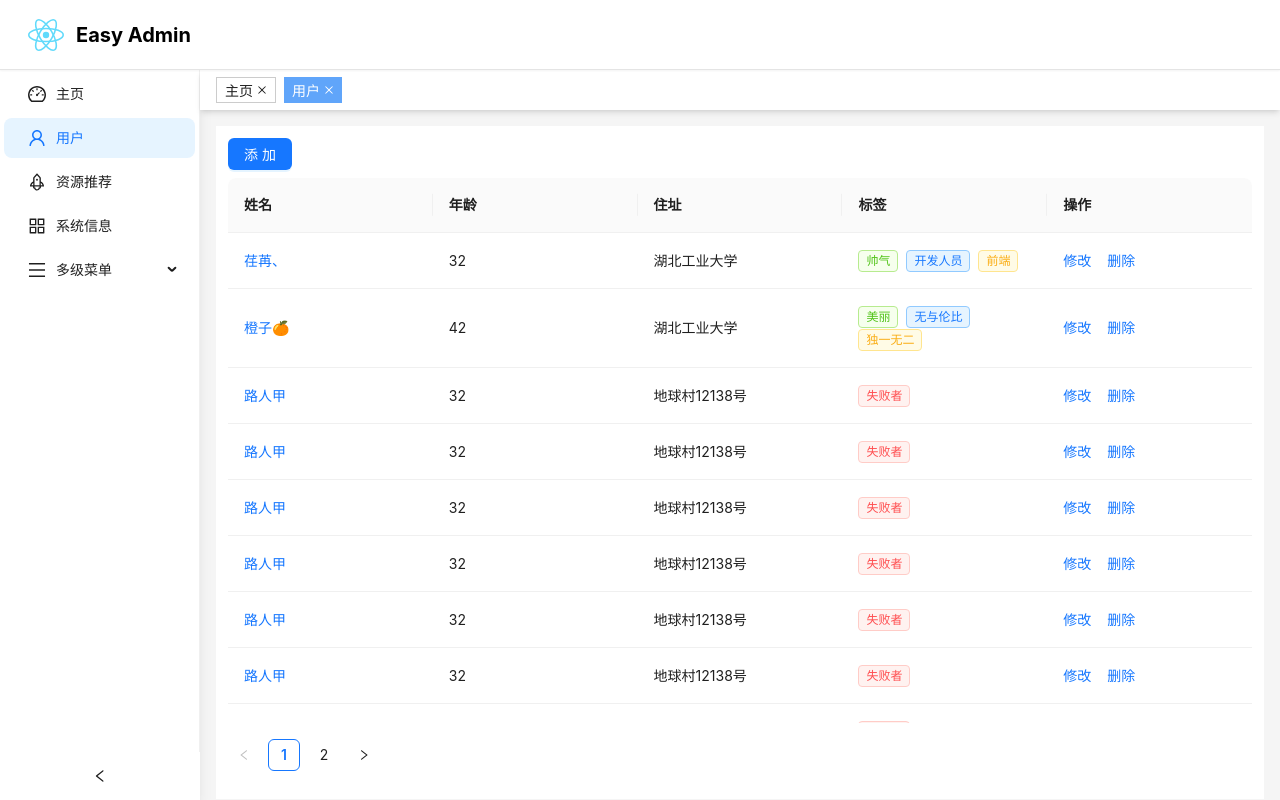
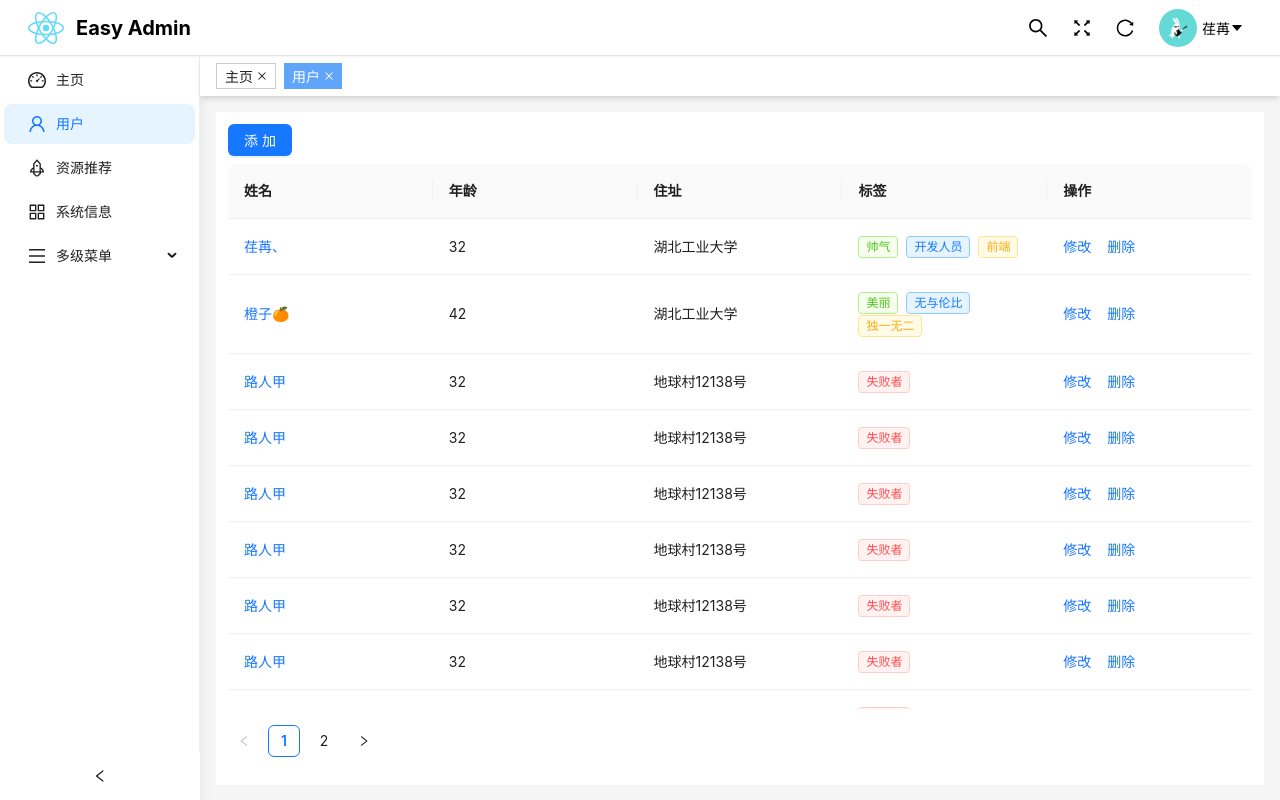
Before and after one commit to renranSy/easy-admin-template, a React (Vite) app: page /#/user in a window 1280 px wide. Built offline with nearby package versions, Linux system fonts and the light colour scheme.

Commit message:
feat🆕: header功能添加

```diff
--- a/src/layouts/Sidebar/index.tsx
+++ b/src/layouts/Sidebar/index.tsx
@@ -94,7 +94,7 @@ const Sidebar = () => {
       theme="light"
       className="shadow-lg"
       width="200"
-      style={{ height: 'calc(100vh - 70px)' }}>
+      style={{ height: 'calc(100vh - 56px)' }}>
       <Menu
         className="h-full"
         defaultSelectedKeys={[location.pathname]}
--- a/src/layouts/header/index.tsx
+++ b/src/layouts/header/index.tsx
@@ -1,16 +1,144 @@
-import React from 'react'
+import React, { createRef, useEffect, useState } from 'react'
+import type { MenuProps } from 'antd'
+import { Avatar, Dropdown, Input, InputRef } from 'antd'
+
+import {
+  CaretDownFilled,
+  FullscreenOutlined,
+  LogoutOutlined,
+  ReloadOutlined,
+  SearchOutlined,
+  SettingOutlined,
+  UserOutlined
+} from '@ant-design/icons'
+
+const dropdownItems: MenuProps['items'] = [
+  {
+    key: '1',
+    label: (
+      <>
+        <UserOutlined style={{ fontSize: '14px' }} />
+        <span className="ml-1">个人中心</span>
+      </>
+    )
+  },
+  {
+    key: '2',
+    label: (
+      <>
+        <SettingOutlined style={{ fontSize: '14px' }} />
+        <span className="ml-1">个人设置</span>
+      </>
+    )
+  },
+  {
+    key: '3',
+    label: (
+      <>
+        <LogoutOutlined style={{ fontSize: '14px' }} />
+        <span className="ml-1">退出登录</span>
+      </>
+    )
+  }
+]
 
 const Header = () => {
+  const [searchInputWidth, setSearchInputWidth] = useState(0)
+  const searchRef = createRef<InputRef>()
+  const clickSearch = (e: React.MouseEvent<HTMLSpanElement>) => {
+    e.stopPropagation()
+    setSearchInputWidth(240)
+    console.log(searchRef)
+    searchRef.current!.focus()
+  }
+
+  const blurSearch = () => {
+    setSearchInputWidth(0)
+  }
+
+  useEffect(() => {
+    document.body.addEventListener('click', blurSearch)
+
+    return () => {
+      document.body.removeEventListener('click', blurSearch)
+    }
+  }, [])
+
   return (
     <>
       <div
         className="flex items-center justify-between bg-white shadow-sm px-7 w-full"
-        style={{ height: '70px', borderBottom: '1px solid #e4e4e4', position: 'relative', zIndex: '999' }}>
+        style={{
+          height: '56px',
+          borderBottom: '1px solid #e4e4e4',
+          position: 'relative',
+          zIndex: '999'
+        }}>
         <div className="flex items-center">
           <img style={{ width: '36px', height: '36px' }} src="/logo.svg" alt="" />
           <div className="font-bold ml-3" style={{ fontSize: 20 }}>
             Easy Admin
           </div>
+        </div>
+        <div className="flex items-center h-full">
+          <div className="flex items-center mr-2 h-full hover:bg-gray-1" style={{ transition: 'all 0.2s ease-in-out' }}>
+            <div className="h-full px-2 cursor-pointer hover:bg-gray-1" style={{ transition: 'all 0.2s ease-in-out' }}>
+              <SearchOutlined
+                onClick={(e) => clickSearch(e)}
+                className="h-full active:text-blue-4"
+                style={{ fontSize: '20px' }}
+              />
+            </div>
+            <div
+              onClick={(e) => {
+                e.stopPropagation()
+              }}
+              style={{
+                width: searchInputWidth,
+                overflow: 'hidden',
+                transition: 'all 0.2s ease-in-out'
+              }}>
+              <Input ref={searchRef} onBlur={() => blurSearch()} placeholder="Search" />
+            </div>
+          </div>
+          <div
+            className="flex items-center mr-2 px-2 h-full  cursor-pointer hover:bg-gray-1"
+            style={{ transition: 'all 0.2s ease-in-out' }}>
+            <FullscreenOutlined
+              onClick={async () => {
+                await document.documentElement.requestFullscreen()
+              }}
+              className="active:text-blue-4"
+              style={{ fontSize: '20px' }}
+            />
+          </div>
+          <div
+            className="flex items-center mr-2 px-2 h-full  cursor-pointer hover:bg-gray-1"
+            style={{ transition: 'all 0.2s ease-in-out' }}>
+            <ReloadOutlined
+              onClick={() => {
+                location.reload()
+              }}
+              className="active:text-blue-4"
+              style={{ fontSize: '18px' }}
+            />
+          </div>
+
+          <Dropdown menu={{ items: dropdownItems }} placement="bottom" arrow>
+            <div
+              className="flex items-center px-2 h-full  cursor-pointer"
+              style={{ transition: 'all 0.2s ease-in-out' }}>
+              <Avatar
+                src="/src/assets/avatar.gif"
+                style={{
+                  width: '40px',
+                  height: '40px'
+                }}
+              />
+              <span className="ms-1">荏苒</span>
+              <CaretDownFilled />
+            </div>
+          </Dropdown>
         </div>
       </div>
     </>
--- a/src/layouts/index.tsx
+++ b/src/layouts/index.tsx
@@ -14,7 +14,7 @@ const Layouts = () => {
         <EasySidebar />
         <Content>
           <EasyNavbar />
-          <Content style={{ height: 'calc(100vh - 70px - 40px)', overflowY: 'scroll' }} className="px-4 pt-4">
+          <Content style={{ height: 'calc(100vh - 56px - 40px)', overflowY: 'scroll' }} className="px-4 pt-4">
             <Outlet />
           </Content>
         </Content>
```
